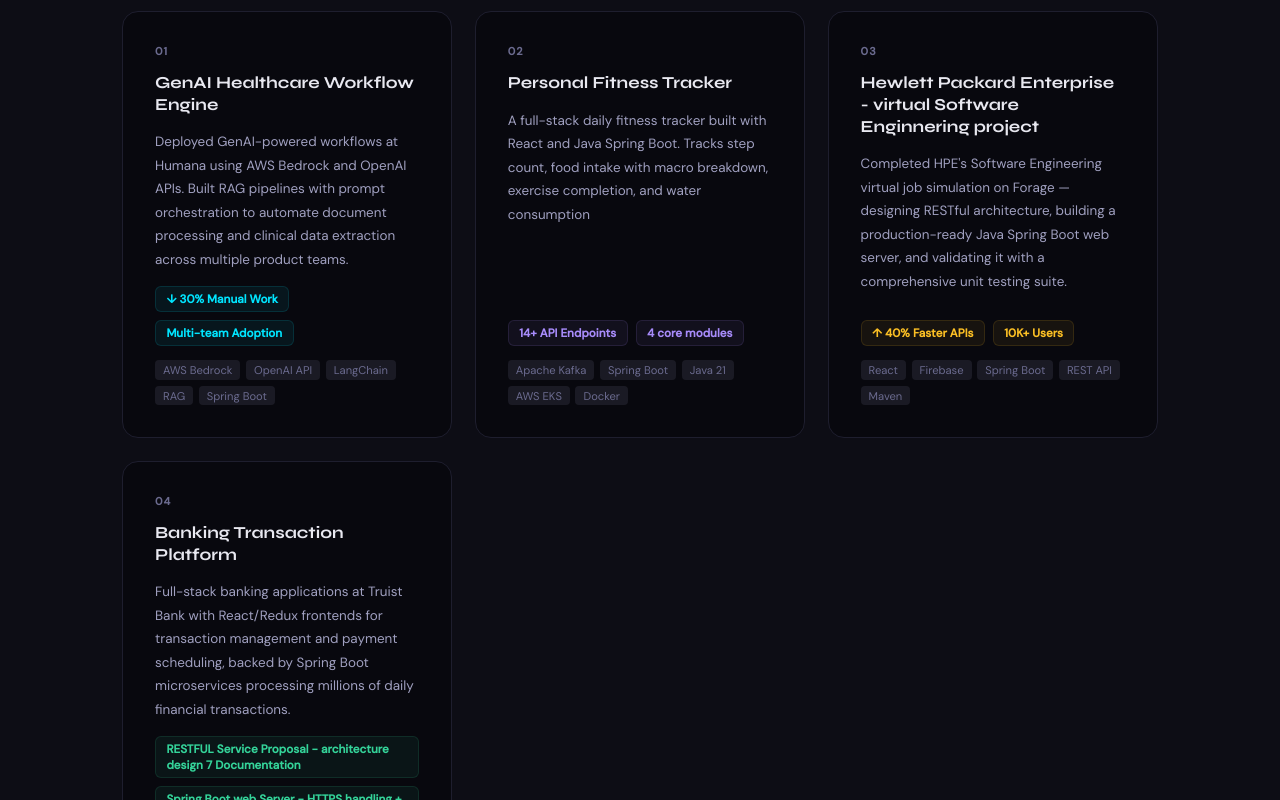
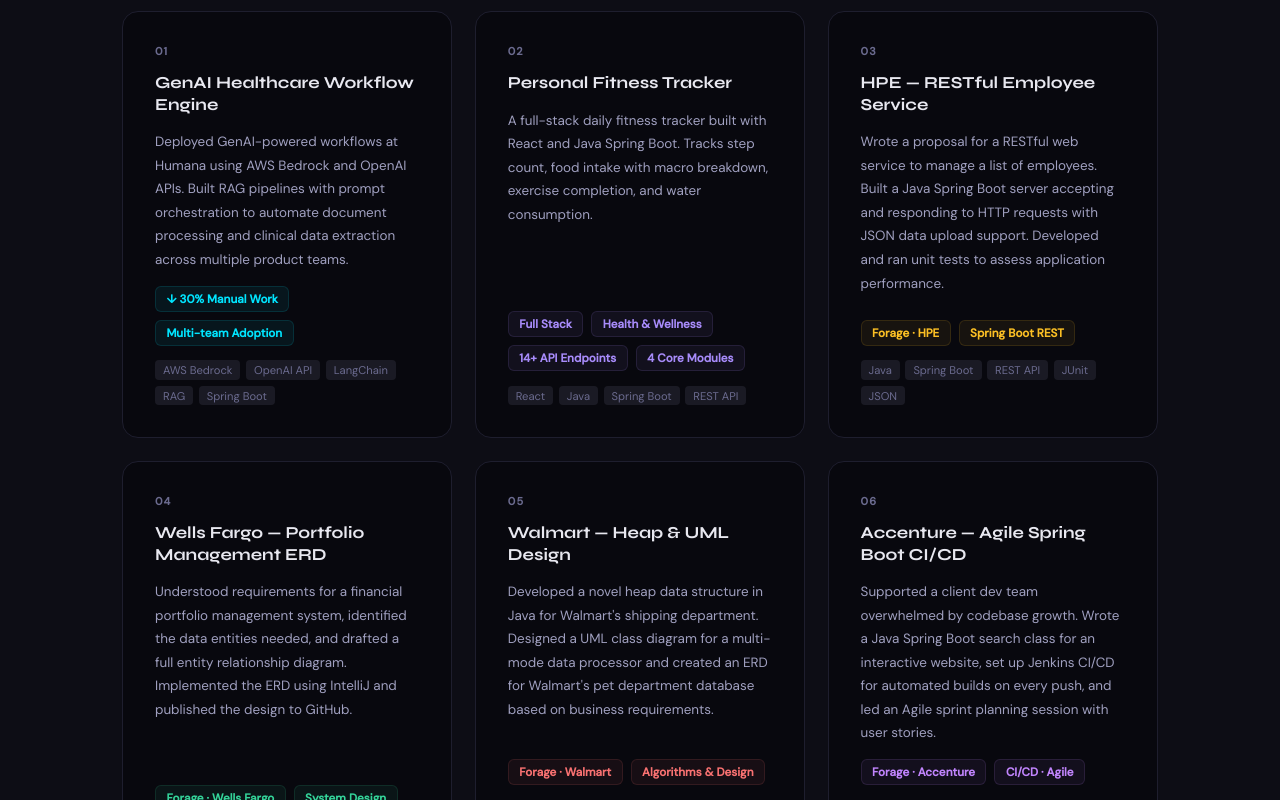
Before and after one commit to bharat-0099/bharat-portfolio, a React (Create React App) app: page / in a window 1280 px wide. Shown: the part 4620-5420 px from the top of the page. Built offline with nearby package versions, Linux system fonts and the light colour scheme.

Commit message:
Update : fitness tracker app : metrics section

```diff
--- a/src/App.js
+++ b/src/App.js
@@ -80,23 +80,41 @@
   {
     num: "02", accent: "#a78bfa",
     title: "Personal Fitness Tracker",
-    desc: "A full-stack daily fitness tracker built with React and Java Spring Boot. Tracks step count, food intake with macro breakdown, exercise completion, and water consumption",
-    metrics: ["14+ API Endpoints", "4 core modules"],
-    stack: ["Apache Kafka", "Spring Boot", "Java 21", "AWS EKS", "Docker"],
+    desc: "A full-stack daily fitness tracker built with React and Java Spring Boot. Tracks step count, food intake with macro breakdown, exercise completion, and water consumption.",
+    metrics: ["Full Stack", "Health & Wellness","14+ API Endpoints", "4 Core Modules"],
+    stack: ["React", "Java", "Spring Boot", "REST API"],
   },
   {
     num: "03", accent: "#fbbf24",
-    title: "Hewlett Packard Enterprise - virtual Software Enginnering project  ",
-    desc: "Completed HPE's Software Engineering virtual job simulation on Forage — designing RESTful architecture, building a production-ready Java Spring Boot web server, and validating it with a comprehensive unit testing suite.",
-    metrics: ["↑ 40% Faster APIs", "10K+ Users"],
-    stack: ["React", "Firebase", "Spring Boot", "REST API", "Maven"],
+    title: "HPE — RESTful Employee Service",
+    desc: "Wrote a proposal for a RESTful web service to manage a list of employees. Built a Java Spring Boot server accepting and responding to HTTP requests with JSON data upload support. Developed and ran unit tests to assess application performance.",
+    metrics: ["Forage · HPE", "Spring Boot REST"],
+    stack: ["Java", "Spring Boot", "REST API", "JUnit", "JSON"],
+    badge: "Forage Virtual",
   },
   {
     num: "04", accent: "#34d399",
-    title: "Banking Transaction Platform",
-    desc: "Full-stack banking applications at Truist Bank with React/Redux frontends for transaction management and payment scheduling, backed by Spring Boot microservices processing millions of daily financial transactions.",
-    metrics: ["RESTFUL Service Proposal - architecture design 7 Documentation", "Spring Boot web Server - HTTPS handling + JSON Data Upload","Unit Testing Suite - Validation, Performance, Reliability"],
-    stack: ["Java", "Spring Boot", "RESTAPI","JUnit", "Unit"],
+    title: "Wells Fargo — Portfolio Management ERD",
+    desc: "Understood requirements for a financial portfolio management system, identified the data entities needed, and drafted a full entity relationship diagram. Implemented the ERD using IntelliJ and published the design to GitHub.",
+    metrics: ["Forage · Wells Fargo", "System Design"],
+    stack: ["ERD", "IntelliJ", "GitHub", "Data Modeling"],
+    badge: "Forage Virtual",
+  },
+  {
+    num: "05", accent: "#f87171",
+    title: "Walmart — Heap & UML Design",
+    desc: "Developed a novel heap data structure in Java for Walmart's shipping department. Designed a UML class diagram for a multi-mode data processor and created an ERD for Walmart's pet department database based on business requirements.",
+    metrics: ["Forage · Walmart", "Algorithms & Design"],
+    stack: ["Java", "Data Structures", "UML", "ERD", "Algorithms"],
+    badge: "Forage Virtual",
+  },
+  {
+    num: "06", accent: "#c084fc",
+    title: "Accenture — Agile Spring Boot CI/CD",
+    desc: "Supported a client dev team overwhelmed by codebase growth. Wrote a Java Spring Boot search class for an interactive website, set up Jenkins CI/CD for automated builds on every push, and led an Agile sprint planning session with user stories.",
+    metrics: ["Forage · Accenture", "CI/CD · Agile"],
+    stack: ["Java", "Spring Boot", "Jenkins", "Agile", "CI/CD"],
+    badge: "Forage Virtual",
   },
 ];
 
```
